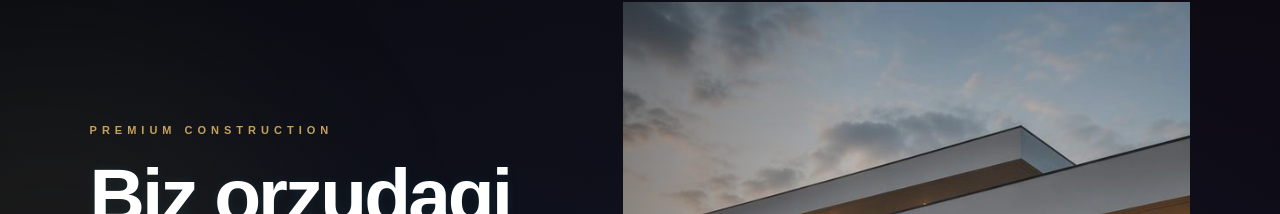
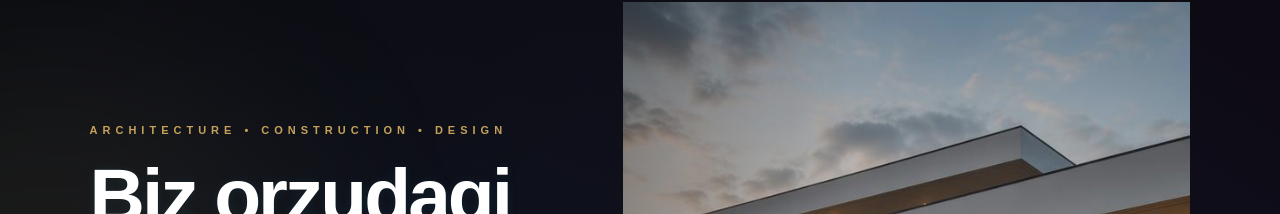
Before and after one commit to rahimjonovmuslimbek98-cryptomen/LUXURY-BUILD, a plain HTML site: page index.html in a window 1280 px wide. Shown: the part 128-342 px from the top of the page. Drawn offline with Linux system fonts and the light colour scheme.

```diff
--- a/index.html
+++ b/index.html
@@ -75,7 +75,7 @@
     <div class="hero-content">
 
         <p class="small-title">
-            PREMIUM CONSTRUCTION
+            ARCHITECTURE • CONSTRUCTION • DESIGN
         </p>
 
 
```
